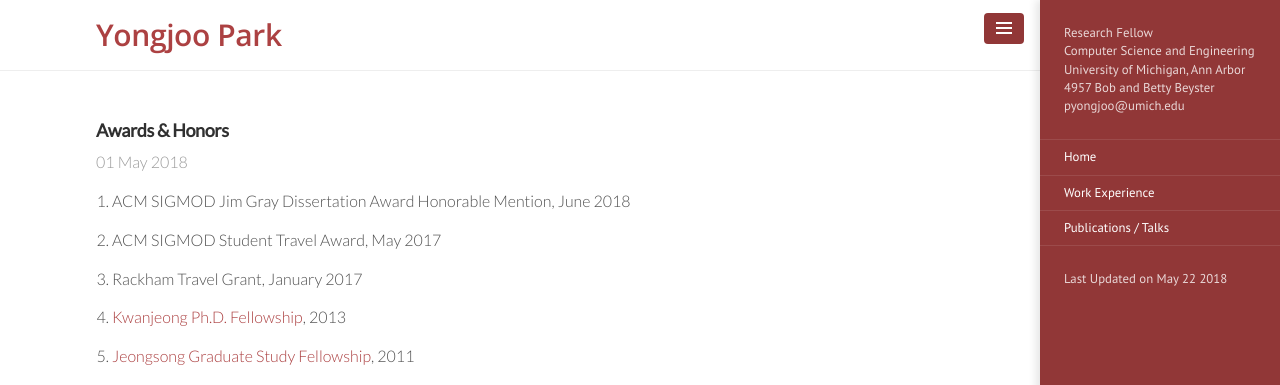
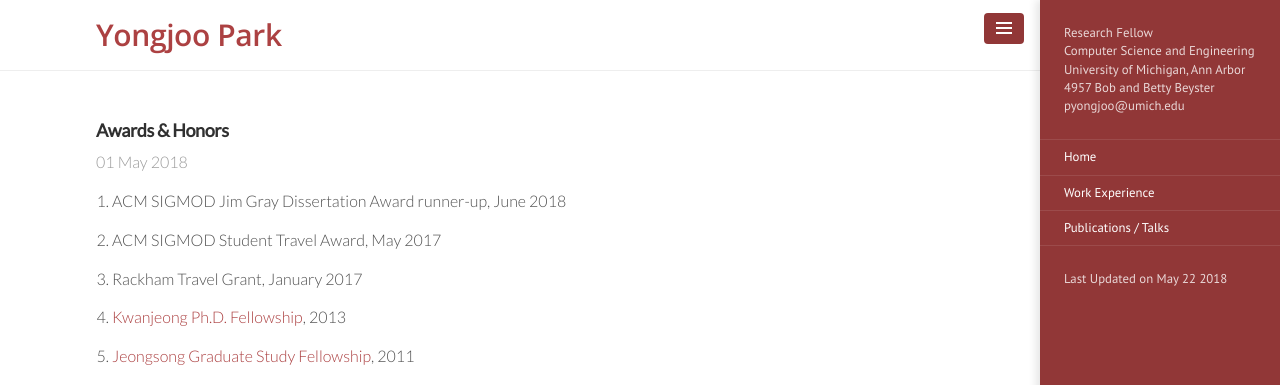
Before and after one commit to pyongjoo/pyongjoo.github.io, a Jekyll site: the page built from _texts/2018-05-01-honors.md, in a window 1280 px wide. Shown: the top 385 px of the page. Built offline with Jekyll 4.4.1, drawn with Linux system fonts in a browser that asks for light colours.

Commit message:
Update 2018-05-01-honors.md

```diff
--- a/_texts/2018-05-01-honors.md
+++ b/_texts/2018-05-01-honors.md
@@ -3,7 +3,7 @@ layout: post
 title: Awards & Honors
 ---
 
-1. ACM SIGMOD Jim Gray Dissertation Award Honorable Mention, June 2018
+1. ACM SIGMOD Jim Gray Dissertation Award runner-up, June 2018
 
 1. ACM SIGMOD Student Travel Award, May 2017
 
```
